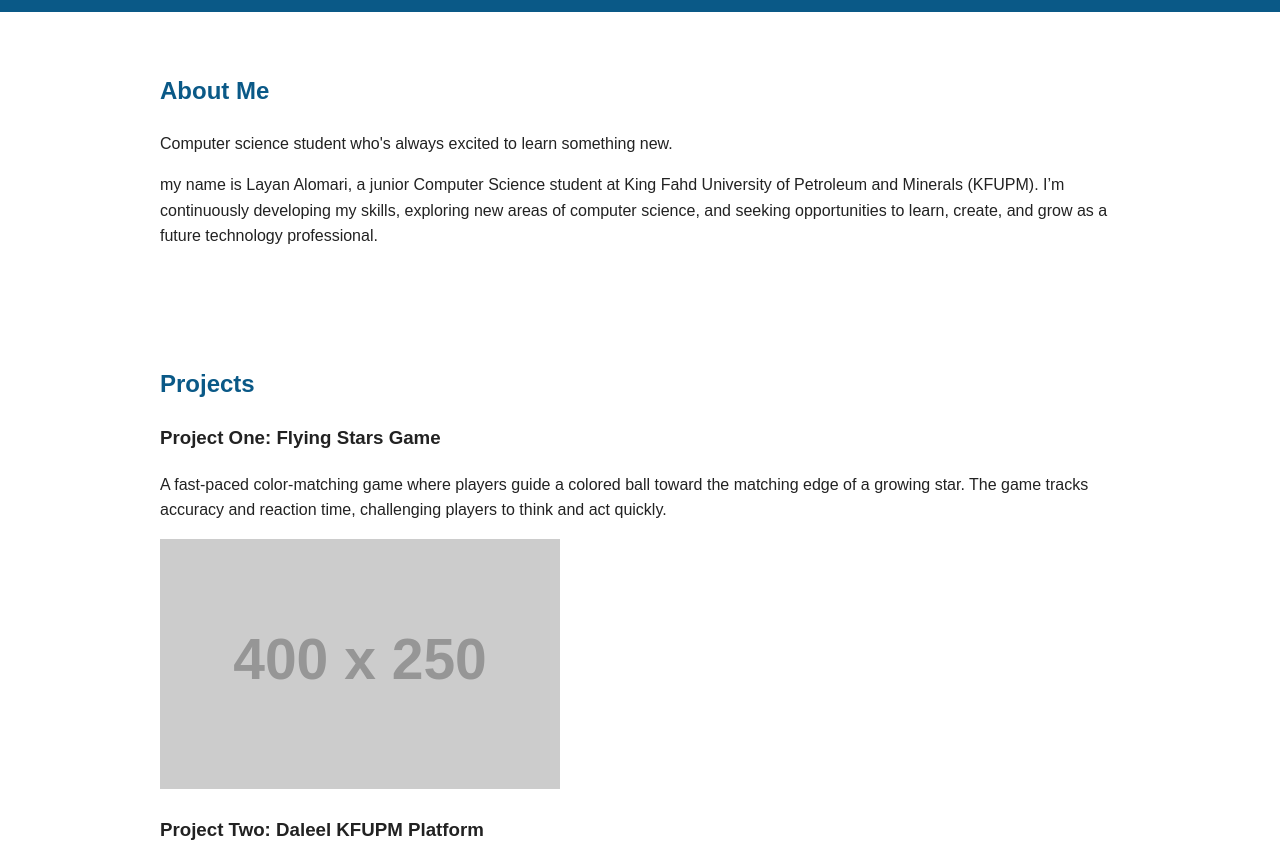
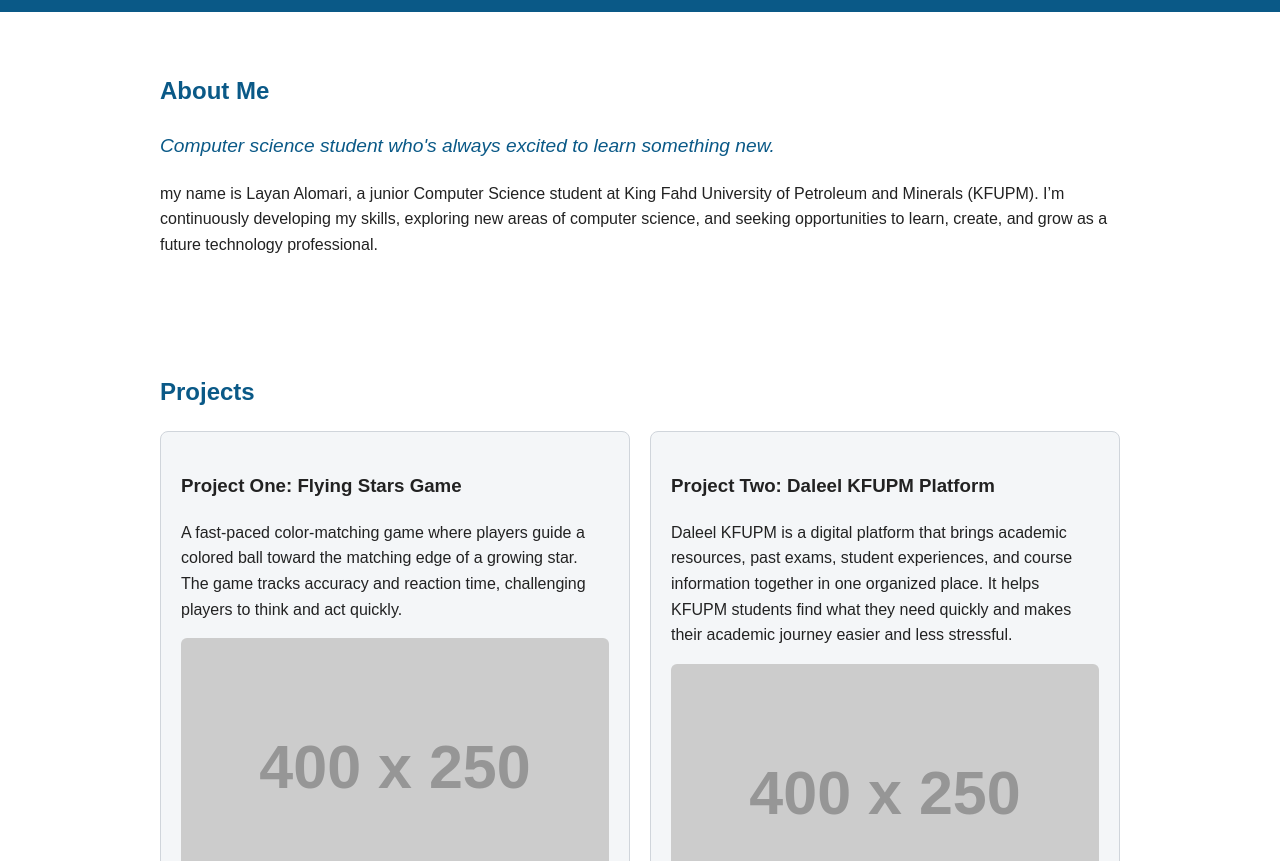
Before and after one commit to LayanAlomari/202351790-LayanAlomari-assignment1, a plain HTML site: page index.html in a window 1280 px wide. Shown: the part 56-917 px from the top of the page. Drawn offline with Linux system fonts and the light colour scheme; placeholder pictures from the web are drawn by us; a script that the page names is missing.

Commit message:
add styles for about and projects sections in styles.css

```diff
--- a/css/styles.css
+++ b/css/styles.css
@@ -54,3 +54,30 @@ nav a {
 nav a:hover {
   text-decoration: underline;
 }
+
+/* About section */
+.tagline {
+  font-size: 1.2rem;
+  font-style: italic;
+  color: var(--accent-color);
+}
+
+/* Projects section */
+.projects-container {
+  display: grid;
+  grid-template-columns: repeat(2, 1fr);
+  gap: 20px;
+}
+
+.project-box {
+  background-color: var(--box-color);
+  border: 1px solid var(--border-color);
+  border-radius: 8px;
+  padding: 20px;
+}
+
+.project-box img {
+  width: 100%;
+  height: auto;
+  border-radius: 6px;
+}
```
